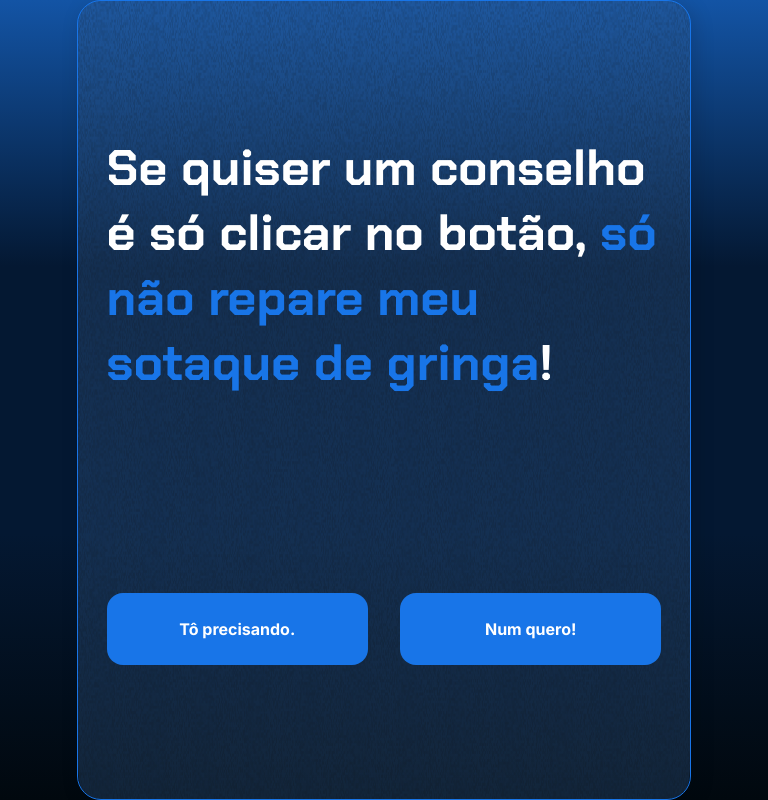
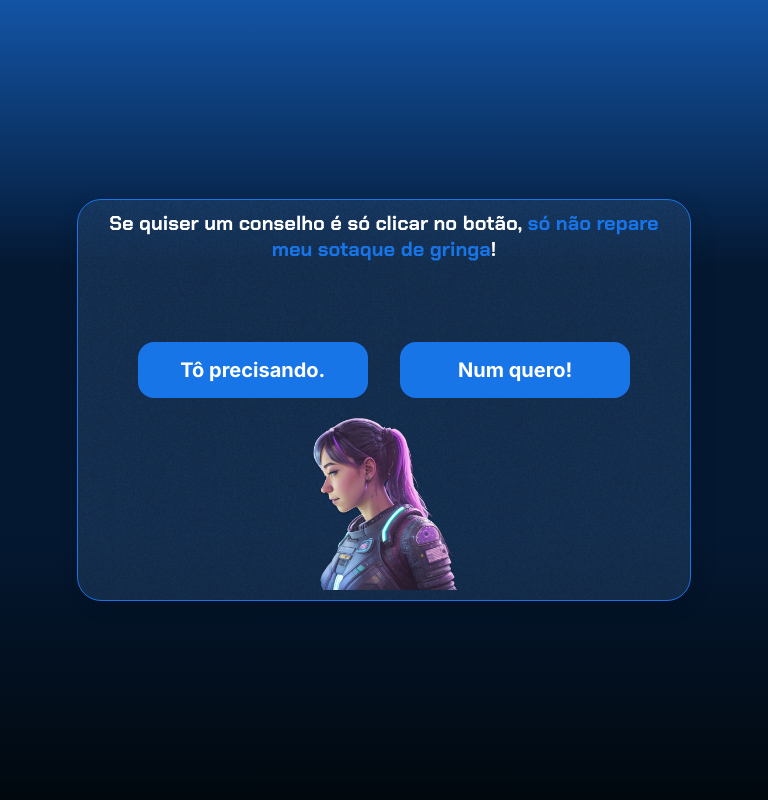
Before and after one commit to lucaspicinini/conselho-da-amiga, a plain HTML site: page index.html in a window 768 px wide. Drawn offline with Linux system fonts and the light colour scheme.

Commit message:
melhorando a responsividadedo site

```diff
--- a/index.html
+++ b/index.html
@@ -14,21 +14,18 @@
 </head>
 
 <body>
-
-    <div class="container">
-        <div class="container__conteudo">
-            <div class="container__informacoes">
-                <div class="container__texto">
-                    <h1 id="textOutput">Se quiser um conselho é só clicar no botão, <span class="container__texto-azul">só não repare meu sotaque de gringa</span>!</h1>
-                </div>
-                <div class="chute container__botoes">
-                    <button id="botaoConselho" class="container__botao">Tô precisando.</button>
-                    <button id="botaoNumQuero" class="container__botao">Num quero!</button>
-                </div>
-            </div>
-            <img src="./img/ia.png" alt="Uma pessoa olhando para a esquerda" class="container__imagem-pessoa" />
+    <main class="container">
+        <div class="informacao">
+            <section class="message">
+                <h1 id="textOutput">Se quiser um conselho é só clicar no botão, <span class="container__texto-azul">só não repare meu sotaque de gringa</span>!</h1>
+            </section>
+            <section class="chute buttons">
+                <button id="botaoConselho" class="btn">Tô precisando.</button>
+                <button id="botaoNumQuero" class="btn">Num quero!</button>
+            </section>
         </div>
-    </div>
+        <img src="./img/ia.png" alt="Uma pessoa olhando para a esquerda" class="imagem" />
+    </main>
 
     <script type="module" src="./jsDaMassa/scriptzinhoDaMassa.js" defer></script>
 </body>
--- a/style.css
+++ b/style.css
@@ -6,6 +6,8 @@
 }
 
 body {
+    width: 100vw;
+    height: 100vh;
     background: linear-gradient(#1354A5 0%, #041832 33.33%, #041832 66.67%, #01080E 100%);
     display: flex;
     align-items: center;
@@ -27,8 +29,8 @@ body::before {
 
 .container {
     width: 80%;
-    height: 100vh;
     display: flex;
+    padding: 10px;
     align-items: center;
     justify-content: space-between;
     border-radius: 24px;
@@ -39,35 +41,16 @@ body::before {
     position: relative;
 }
 
-
-.container__conteudo {
-    height: 100vh;
-    padding: .0em .8em;
-    display: flex;
-    flex-direction: row;
-}
-
-.container__informacoes {
-    display: flex;
-    flex-direction: column;
-    justify-content: space-evenly;
-    flex-wrap: wrap;
-}
-
-.container__botao {
+.btn {
     border-radius: 16px;
     background: #1875E8;
     padding: 16px 24px;
-    width: 100%;
+    width: 250px;
     font-size: 24px;
     font-weight: 700;
     border: none;
     margin-top: 2rem;
 }
-
-/* .container__texto {
-    margin: 16px 0 16px 0;
-} */
 
 .container__texto-azul {
     color: #1875E8;
@@ -86,9 +69,14 @@ body::before {
     font-family: 'Inter', sans-serif;
 }
 
-.container__botoes {
+.message {
+    text-align: center;
+}
+
+.buttons {
     display: flex;
     gap: 2em;
+    justify-content: center;
 }
 
 h1 {
@@ -111,30 +99,52 @@ button:disabled {
     background-color: gray;
 }
 
-@media screen and (max-width: 1250px) {
+@media screen and (min-width: 1095px) and (max-width: 1360px) {
+    .imagem {
+        width: 30vw;
+    }
 
     h1 {
-        font-size: 50px;
+        font-size: 30px;
+    }
+}
+
+@media screen and (min-width: 550px) and (max-width: 1095px) {
+    .container {
+        flex-direction: column;
     }
 
-    .container__botao {
+    .imagem {
+        margin-top: 20px;
+        width: 20vw;
+    }
+
+    h1 {
+        font-size: 20px;
+    }
+
+    .btn {
+        width: 30vw;
+        font-size: 20px;
+    }
+}
+
+@media screen and (max-width: 550px) {
+    .container {
+        flex-direction: column;
+    }
+
+    .imagem {
+        margin-top: 20px;
+        width: 20vw;
+    }
+
+    h1 {
+        font-size: 20px;
+    }
+
+    .btn {
+        width: 30vw;
         font-size: 16px;
     }
-
-
-    .texto__paragrafo {
-        font-size: 24px;
-    }
-
-    .container__imagem-pessoa {
-        display: none;
-    }
-
-    .container__conteudo {
-        position: inherit;
-    }
-
-    .container__informacoes {
-        padding: 1rem
-    }
 }
```
